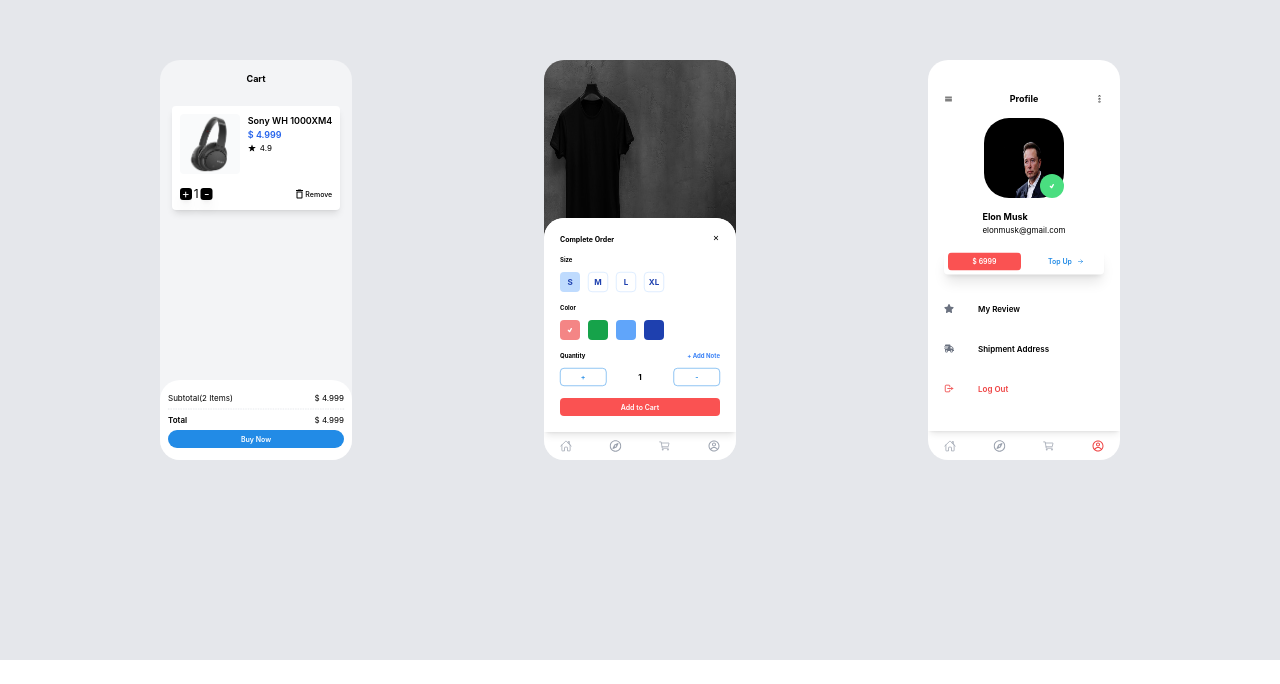
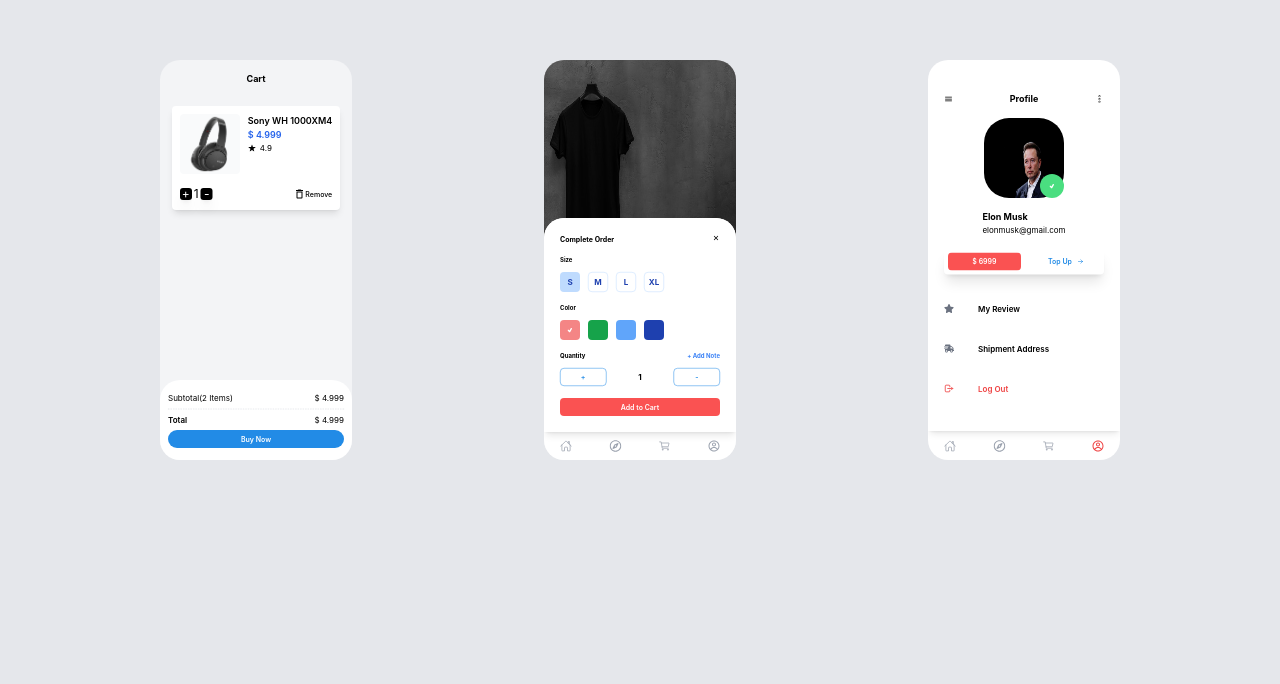
Before and after one commit to nmpavel/mantineDemo, a Next.js app: page / in a window 1280 px wide. Shown: the part 140-824 px from the top of the page. Before the commit the page ends 800 px from the top, so only its background shows below. Built offline with nearby package versions, Linux system fonts and the light colour scheme.

Commit message:
Update index.tsx

```diff
--- a/src/components/Home/index.tsx
+++ b/src/components/Home/index.tsx
@@ -5,7 +5,7 @@ import Profile from '../Profile'
 
 const HomePage = () => {
   return (
-    <div className='flex flex-col pt-6 lg:pt-0 gap-12 lg:gap-0 lg:flex-row justify-center items-center bg-gray-200'>
+    <div className='flex flex-col py-6 lg:pt-0 gap-12 lg:gap-0 lg:flex-row justify-center items-center bg-gray-200'>
         <CartComponent/>
         <AddToCart/>
         <Profile/>
```
